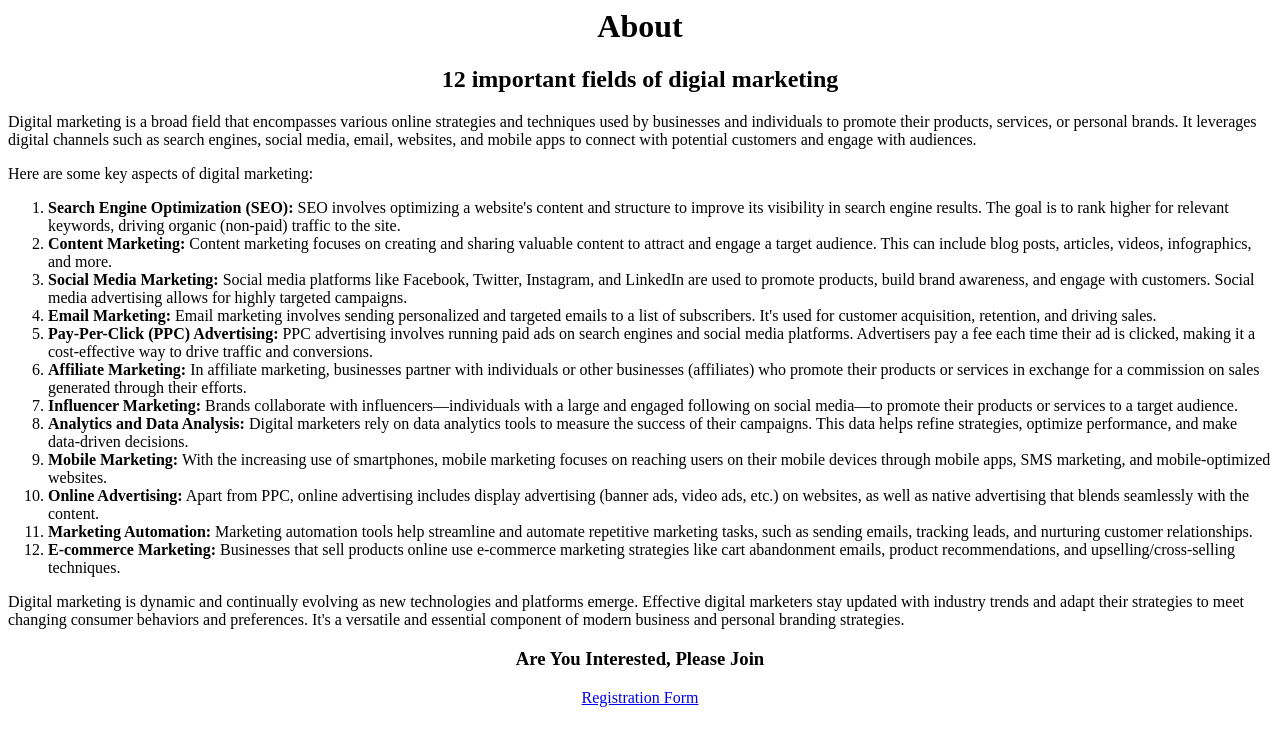
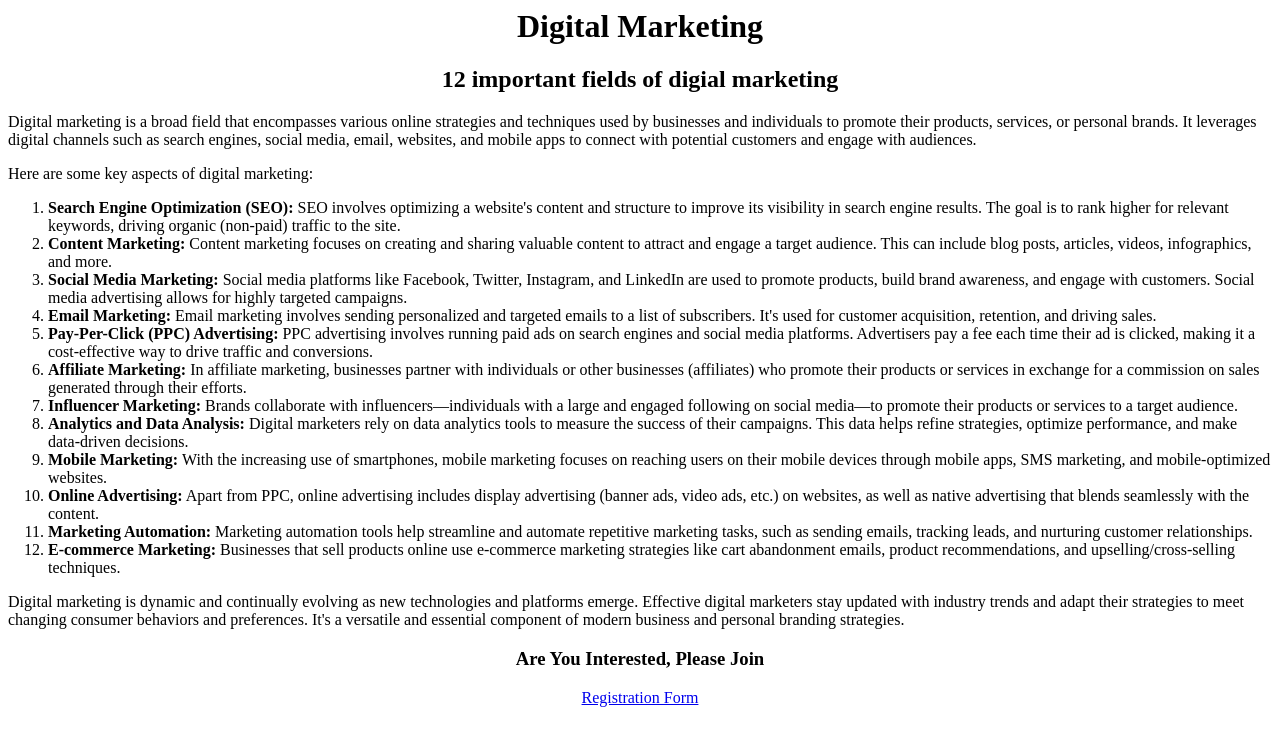
Before and after one commit to Deepak-Nehru/about-marketing, a plain HTML site: page index.html in a window 1280 px wide. Drawn offline with Linux system fonts and the light colour scheme.

Commit message:
Update index.html

```diff
--- a/index.html
+++ b/index.html
@@ -1,11 +1,11 @@
 <html>
 <head>
-    <title>Digital Marketing</title>
+    <title>About Digital Marketing</title>
 </head>
 <body>
     <header>
         <center>
-            <h1>About</h1>
+            <h1>Digital Marketing</h1>
         </center>
 
     </header>
```
